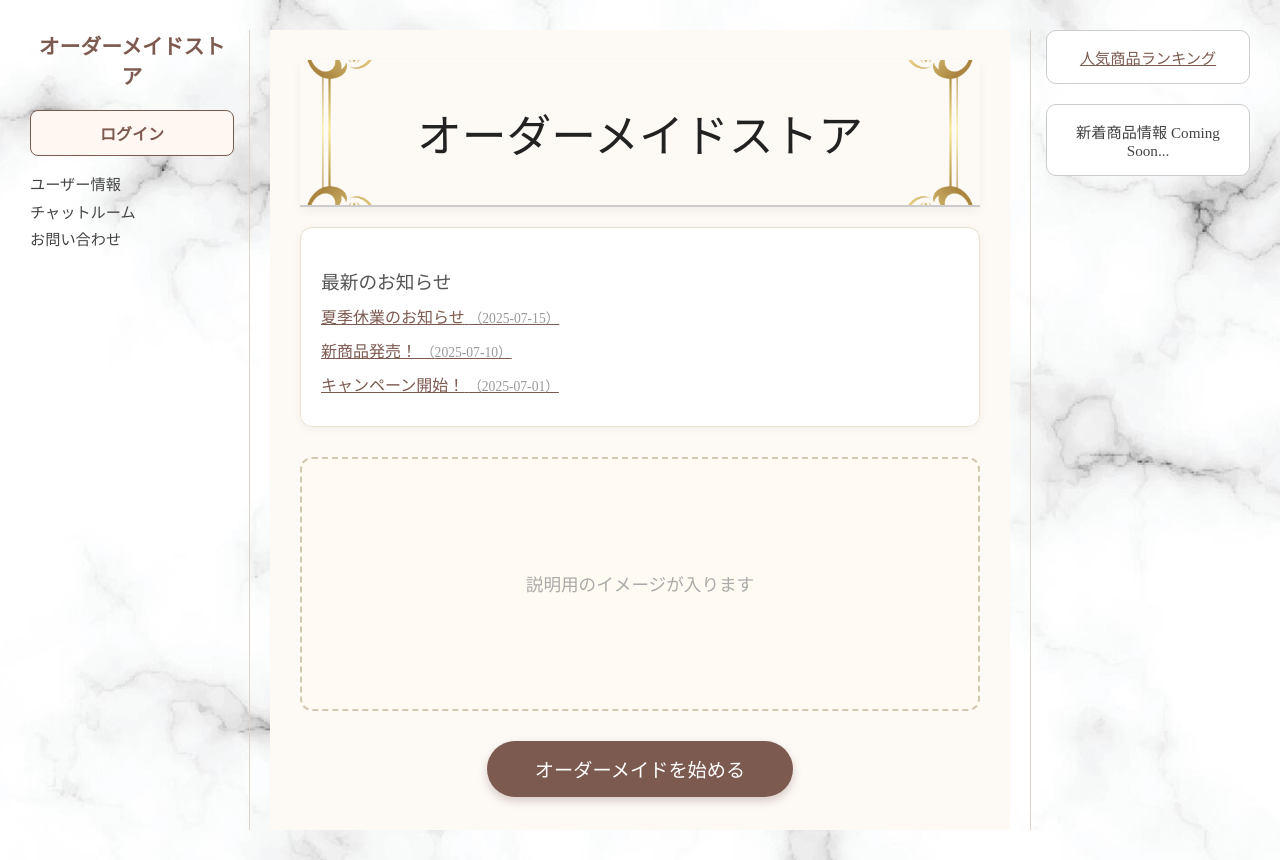
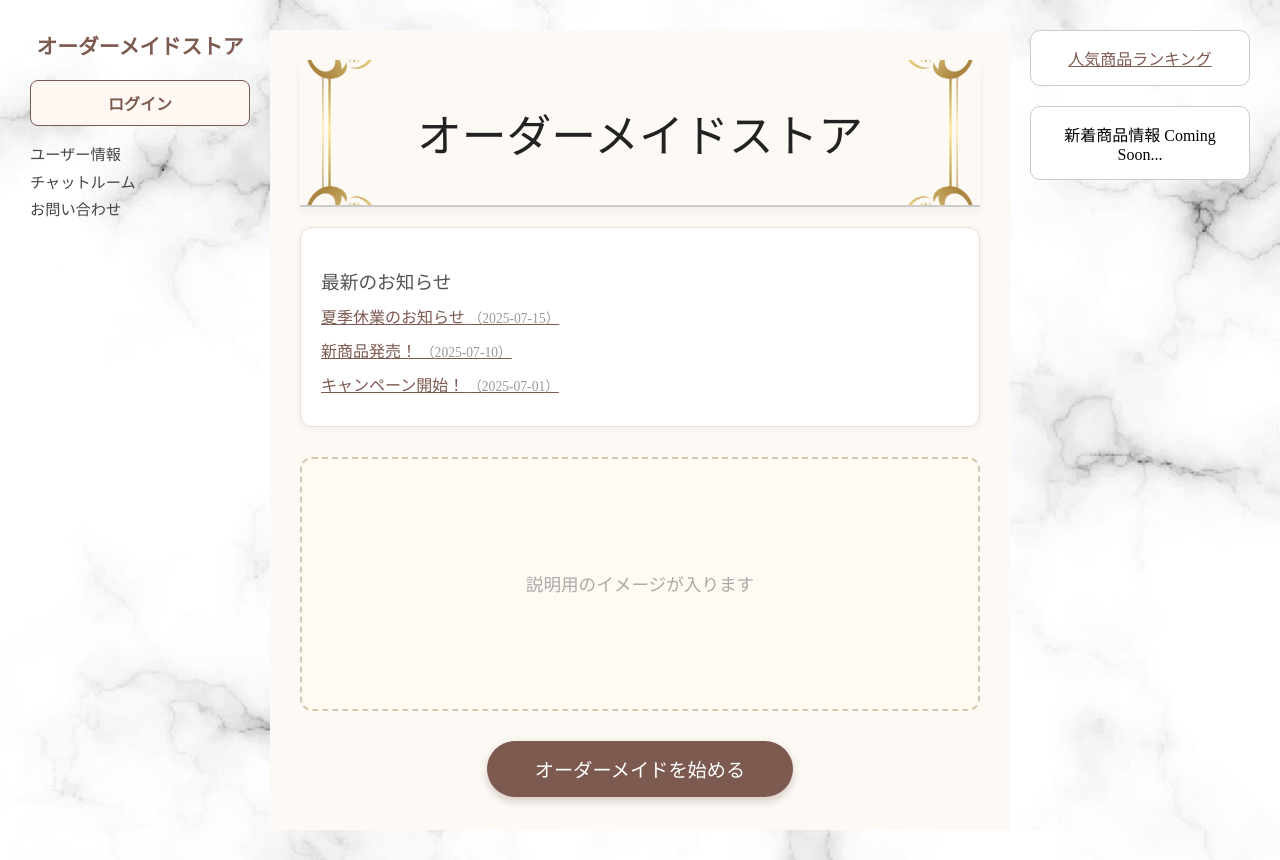
Before and after one commit to your-amuse/drawing-app, a React (Create React App) app: page / in a window 1280 px wide. Built offline with nearby package versions, Linux system fonts and the light colour scheme; no server answers.

Commit message:
レイアウト修正

```diff
--- a/src/components/Layout.js
+++ b/src/components/Layout.js
@@ -1,9 +1,9 @@
-// src/components/Layout.js
 import React, { useContext } from 'react';
 import { useNavigate, Outlet } from 'react-router-dom';
 import { AuthContext } from '../AuthContext';
 import { signOut } from 'firebase/auth';
 import { auth } from '../firebase';
+import '../styles/Layout.css'; // ← CSSを読み込む
 
 const Layout = () => {
   const navigate = useNavigate();
@@ -19,24 +19,9 @@ const Layout = () => {
   };
 
   return (
-    <div
-      style={{
-        display: 'grid',
-        gridTemplateColumns: '220px 1fr 220px',
-        gap: '20px',
-        padding: '30px',
-        fontFamily: '"Noto Serif JP", serif',
-        backgroundColor: '#fdfaf6',
-        minHeight: '100vh',
-        boxSizing: 'border-box',
-        backgroundImage: 'url("/pageBack.jpg")',
-        backgroundRepeat: 'no-repeat',
-        backgroundSize: 'cover',
-        backgroundPosition: 'center',
-      }}
-    >
+    <div className="layout-container">
       {/* 左サイドバー */}
-      <div style={{ borderRight: '1px solid #e0d6c8', paddingRight: '15px' }}>
+      <div className="layout-left">
         <div
           onClick={() => navigate('/')}
           style={{
@@ -96,13 +81,13 @@ const Layout = () => {
         </ul>
       </div>
 
-      {/* メインコンテンツ */}
-      <div>
+      {/* メイン */}
+      <div className="layout-main">
         <Outlet />
       </div>
 
       {/* 右サイドバー */}
-      <div style={{ borderLeft: '1px solid #e0d6c8', paddingLeft: '15px', color: '#444', fontSize: '0.95rem' }}>
+      <div className="layout-right">
         <div
           style={{
             border: '1px solid #ccc',
--- /dev/null
+++ b/src/styles/Layout.css
@@ -0,0 +1,27 @@
+.layout-container {
+  display: grid;
+  grid-template-columns: 220px 1fr 220px;
+  gap: 20px;
+  padding: 30px;
+  font-family: "Noto Serif JP", serif;
+  background-color: #fdfaf6;
+  min-height: 100vh;
+  box-sizing: border-box;
+  background-image: url("/pageBack.jpg");
+  background-repeat: no-repeat;
+  background-size: cover;
+  background-position: center;
+}
+
+/* スマホ向けレスポンシブ対応 */
+@media screen and (max-width: 768px) {
+  .layout-container {
+    grid-template-columns: 1fr;
+    padding: 16px;
+  }
+
+  .layout-left,
+  .layout-right {
+    display: none;
+  }
+}
```
